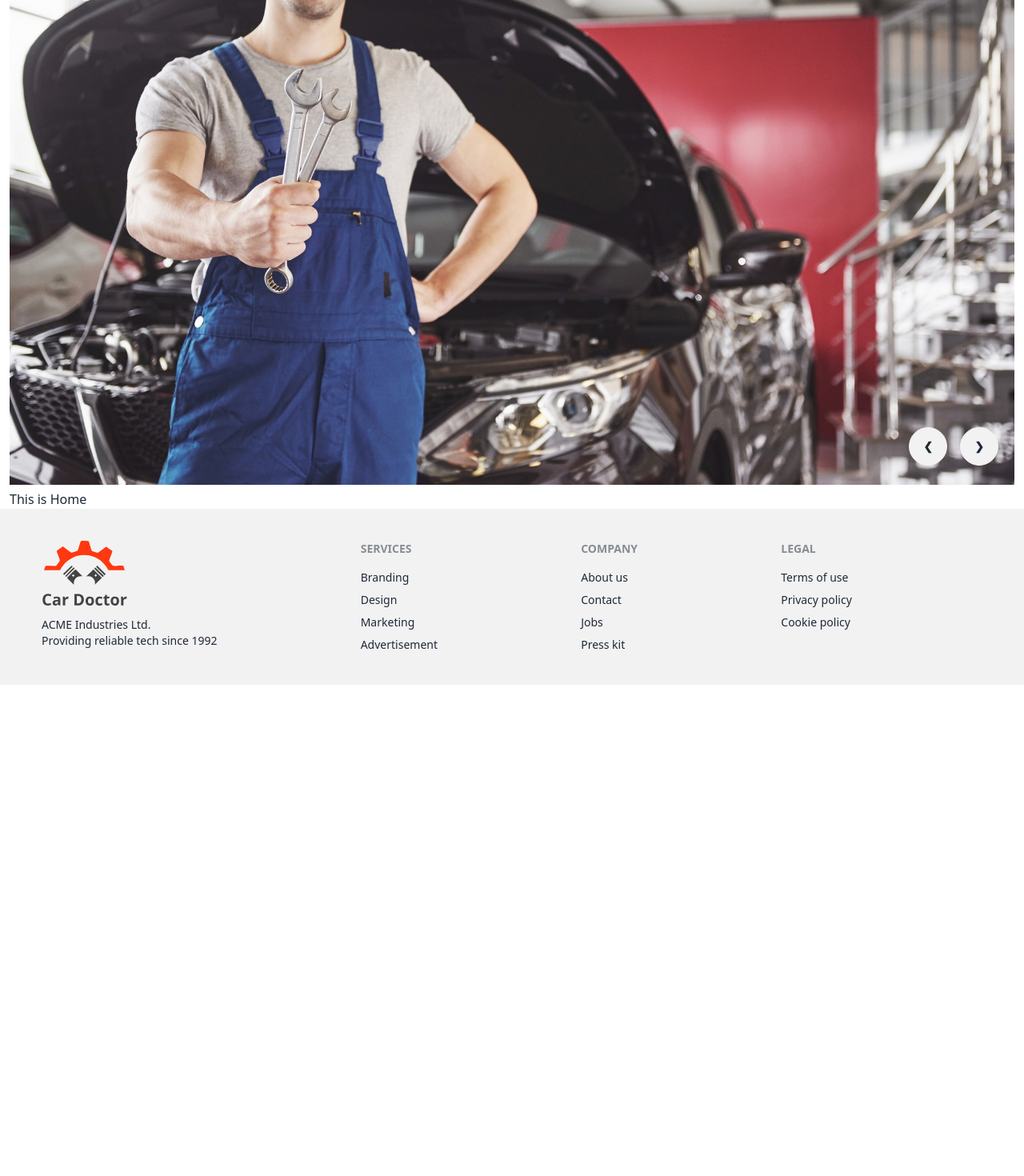
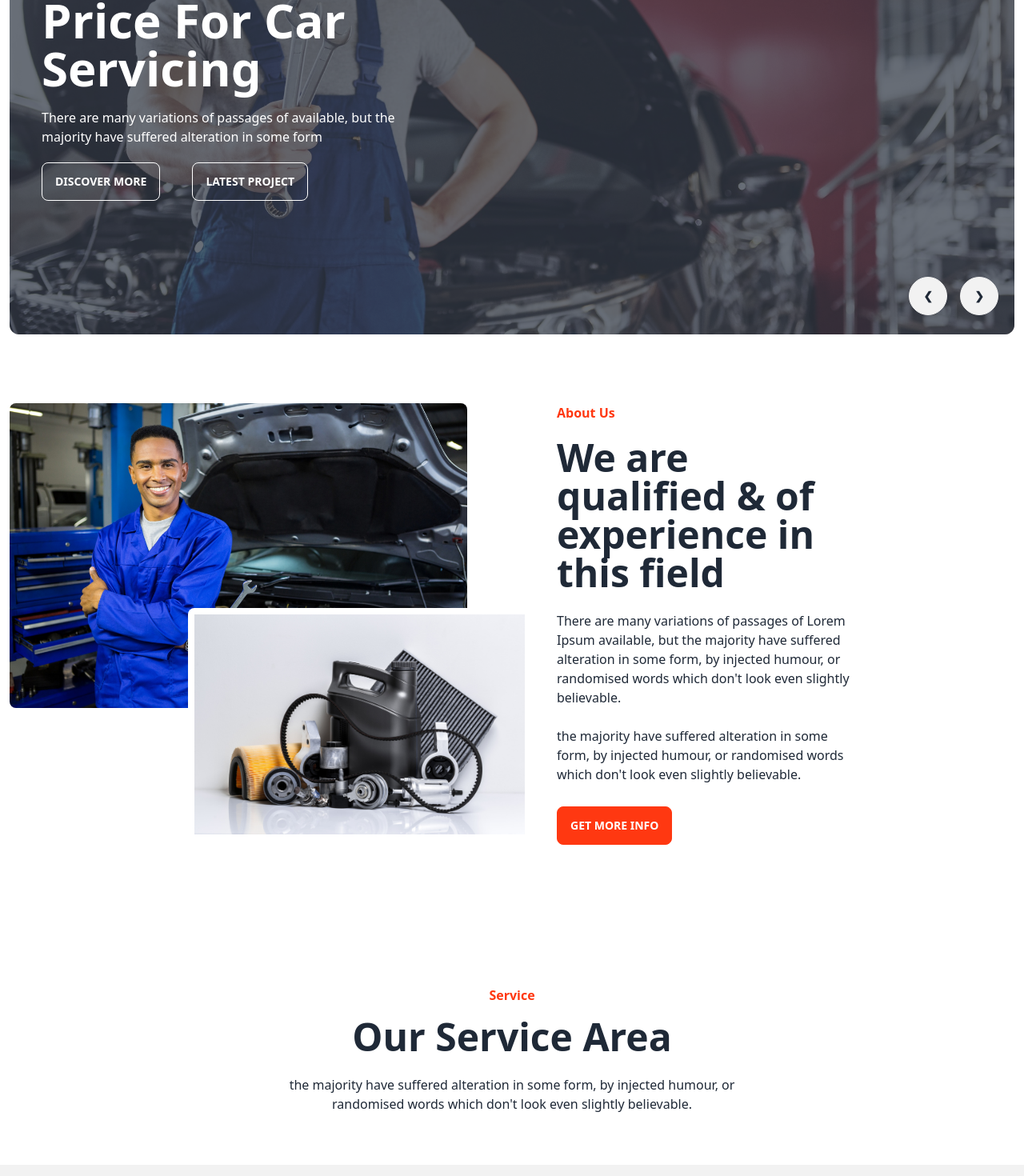
Before and after one commit to jerin-arpa/car-doctor-client, a React (Vite) app: page / in a window 1280 px wide. Shown: the part 320-1790 px from the top of the page at 80% size. Before the commit the page ends 1176 px from the top, so only its background shows below. Built offline with nearby package versions, Linux system fonts and the light colour scheme.

Commit message:
create about us and services section

```diff
--- /dev/null
+++ b/src/Pages/Home/About/About.jsx
@@ -0,0 +1,30 @@
+/* eslint-disable react/no-unescaped-entities */
+import person from '../../../assets/images/about_us/person.jpg';
+import parts from '../../../assets/images/about_us/parts.jpg';
+
+const About = () => {
+    return (
+        <div className='my-20 mb-44'>
+            <div className="hero">
+                <div className="flex flex-col lg:flex-row gap-28">
+                    <div className='flex-1 relative mb-10'>
+                        <img src={person} className="rounded-lg w-full" />
+                        <img src={parts} className="rounded-lg absolute w-3/4 lg:-right-20 top-1/2 bg-white p-2" />
+                    </div>
+                    <div className='flex-1'>
+                        <p className='text-[#FF3811] font-bold pb-5'>About Us</p>
+                        <h1 className="text-5xl font-bold lg:w-3/5">We are qualified & of experience in this field</h1>
+                        <p className="py-6 lg:w-2/3">There are many variations of passages of Lorem Ipsum available, but the majority have suffered alteration in some form, by injected humour, or randomised words which don't look even slightly believable. </p>
+
+                        <p className='lg:w-2/3'>the majority have suffered alteration in some form, by injected humour, or randomised words which don't look even slightly believable. </p>
+                        <div className='mt-7'>
+                            <button className="btn btn-outline border-[#FF3811] bg-[#FF3811] text-white hover:bg-[#FF3811] hover:border-[#FF3811]">Get More Info</button>
+                        </div>
+                    </div>
+                </div>
+            </div>
+        </div>
+    );
+};
+
+export default About;
--- a/src/Pages/Home/Banner/Banner.jsx
+++ b/src/Pages/Home/Banner/Banner.jsx
@@ -3,33 +3,83 @@ import image2 from '../../../assets/images/banner/2.jpg';
 import image3 from '../../../assets/images/banner/3.jpg';
 import image5 from '../../../assets/images/banner/5.jpg';
 
+
+
 const Banner = () => {
     return (
         <div>
-            <div className="carousel w-full">
+            <div className="carousel w-full h-[650px]">
                 <div id="slide1" className="carousel-item relative w-full">
-                    <img src={image1} className="w-full" />
+                    <div className="hero rounded-xl" style={{ backgroundImage: `url(${image1})`, placeItems: 'normal' }}>
+                        <div className="hero-overlay bg-opacity-70 rounded-xl"></div>
+                        <div className="flex items-center ml-10 text-white">
+                            <div className="max-w-md">
+                                <h2 className='text-4xl lg:text-6xl font-bold'> Affordable Price For Car Servicing</h2>
+                                <p className='my-5'>There are many variations of passages of  available, but the majority have suffered alteration in some form</p>
+                                <div className='flex flex-col md:flex-row gap-10 pr-8'>
+                                    <button className="btn btn-outline border-white text-white hover:bg-[#FF3811] hover:border-[#FF3811]">Discover More</button>
+                                    <button className="btn btn-outline border-white text-white hover:bg-[#FF3811] hover:border-[#FF3811]">Latest Project</button>
+                                </div>
+                            </div>
+                        </div>
+                    </div>
                     <div className="absolute flex gap-4 transform -translate-y-1/2 right-5 bottom-0">
                         <a href="#slide4" className="btn btn-circle">❮</a>
                         <a href="#slide2" className="btn btn-circle">❯</a>
                     </div>
                 </div>
                 <div id="slide2" className="carousel-item relative w-full">
-                    <img src={image2} className="w-full" />
+                    <div className="hero rounded-xl" style={{ backgroundImage: `url(${image2})`, placeItems: 'normal' }}>
+                        <div className="hero-overlay bg-opacity-70 rounded-xl"></div>
+                        <div className="flex items-center ml-10 text-white">
+                            <div className="max-w-md">
+                                <h2 className='text-4xl lg:text-6xl font-bold'> Affordable Price For Car Servicing</h2>
+                                <p className='my-5'>There are many variations of passages of  available, but the majority have suffered alteration in some form</p>
+                                <div className='flex flex-col md:flex-row gap-10 pr-8'>
+                                    <button className="btn btn-outline border-white text-white hover:bg-[#FF3811] hover:border-[#FF3811]">Discover More</button>
+                                    <button className="btn btn-outline border-white text-white hover:bg-[#FF3811] hover:border-[#FF3811]">Latest Project</button>
+                                </div>
+                            </div>
+                        </div>
+                    </div>
                     <div className="absolute flex gap-4 transform -translate-y-1/2 right-5 bottom-0">
                         <a href="#slide1" className="btn btn-circle">❮</a>
                         <a href="#slide3" className="btn btn-circle">❯</a>
                     </div>
                 </div>
                 <div id="slide3" className="carousel-item relative w-full">
-                    <img src={image3} className="w-full" />
+                    <div className="hero rounded-xl" style={{ backgroundImage: `url(${image3})`, placeItems: 'normal' }}>
+                        <div className="hero-overlay bg-opacity-70 rounded-xl"></div>
+                        <div className="flex items-center ml-10 text-white">
+                            <div className="max-w-md">
+                                <h2 className='text-4xl lg:text-6xl font-bold'> Affordable Price For Car Servicing</h2>
+                                <p className='my-5'>There are many variations of passages of  available, but the majority have suffered alteration in some form</p>
+                                <div className='flex flex-col md:flex-row gap-10 pr-8'>
+                                    <button className="btn btn-outline border-white text-white hover:bg-[#FF3811] hover:border-[#FF3811]">Discover More</button>
+                                    <button className="btn btn-outline border-white text-white hover:bg-[#FF3811] hover:border-[#FF3811]">Latest Project</button>
+                                </div>
+                            </div>
+                        </div>
+                    </div>
                     <div className="absolute flex gap-4 transform -translate-y-1/2 right-5 bottom-0">
                         <a href="#slide2" className="btn btn-circle">❮</a>
                         <a href="#slide4" className="btn btn-circle">❯</a>
                     </div>
                 </div>
                 <div id="slide4" className="carousel-item relative w-full">
-                    <img src={image5} className="w-full" />
+                    <div className="hero rounded-xl" style={{ backgroundImage: `url(${image5})`, placeItems: 'normal' }}>
+                        <div className="hero-overlay bg-opacity-70 rounded-xl"></div>
+                        <div className="flex items-center ml-10 text-white">
+                            <div className="max-w-md">
+                                <h2 className='text-4xl lg:text-6xl font-bold'> Affordable Price For Car Servicing</h2>
+                                <p className='my-5'>There are many variations of passages of  available, but the majority have suffered alteration in some form</p>
+                                <div className='flex flex-col md:flex-row gap-10 pr-8'>
+                                    <button className="btn btn-outline border-white text-white hover:bg-[#FF3811] hover:border-[#FF3811]">Discover More</button>
+                                    <button className="btn btn-outline border-white text-white hover:bg-[#FF3811] hover:border-[#FF3811]">Latest Project</button>
+                                </div>
+                            </div>
+                        </div>
+                    </div>
                     <div className="absolute flex gap-4 transform -translate-y-1/2 right-5 bottom-0">
                         <a href="#slide3" className="btn btn-circle">❮</a>
                         <a href="#slide1" className="btn btn-circle">❯</a>
--- a/src/Pages/Home/Home.jsx
+++ b/src/Pages/Home/Home.jsx
@@ -1,10 +1,14 @@
+
+import About from "./About/About";
 import Banner from "./Banner/Banner";
+import Services from "./Services/Services";
 
 const Home = () => {
     return (
         <div>
             <Banner></Banner>
-            <h2>This is Home</h2>
+            <About></About>
+            <Services></Services>
         </div>
     );
 };
--- /dev/null
+++ b/src/Pages/Home/Services/Services.jsx
@@ -0,0 +1,16 @@
+/* eslint-disable react/no-unescaped-entities */
+const Services = () => {
+    return (
+        <div>
+            <div className="flex justify-center">
+                <div className="w-1/2 mb-10">
+                    <p className='text-[#FF3811] font-bold pb-4 text-center'>Service</p>
+                    <h1 className="text-5xl font-bold  text-center">Our Service Area</h1>
+                    <p className="py-6 text-center">the majority have suffered alteration in some form, by injected humour, or randomised words which don't look even slightly believable. </p>
+                </div>
+            </div>
+        </div>
+    );
+};
+
+export default Services;
--- a/src/Pages/Shared/Navbar/Navbar.jsx
+++ b/src/Pages/Shared/Navbar/Navbar.jsx
@@ -60,7 +60,9 @@ const Navbar = () => {
                     <div>
                         <AiOutlineSearch className='text-2xl mr-2'></AiOutlineSearch>
                     </div>
-                    <a className="btn btn-outline border-[#FF3811] text-[#FF3811] hover:bg-[#FF3811] hover:border-[#FF3811] hover:rounded-3xl">Appointment</a>
+                    <div>
+                        <button className="btn btn-outline border-[#FF3811] text-[#FF3811] hover:bg-[#FF3811] hover:border-[#FF3811] hover:rounded-3xl">Appointment</button>
+                    </div>
                 </div>
             </div>
         </div>
```
